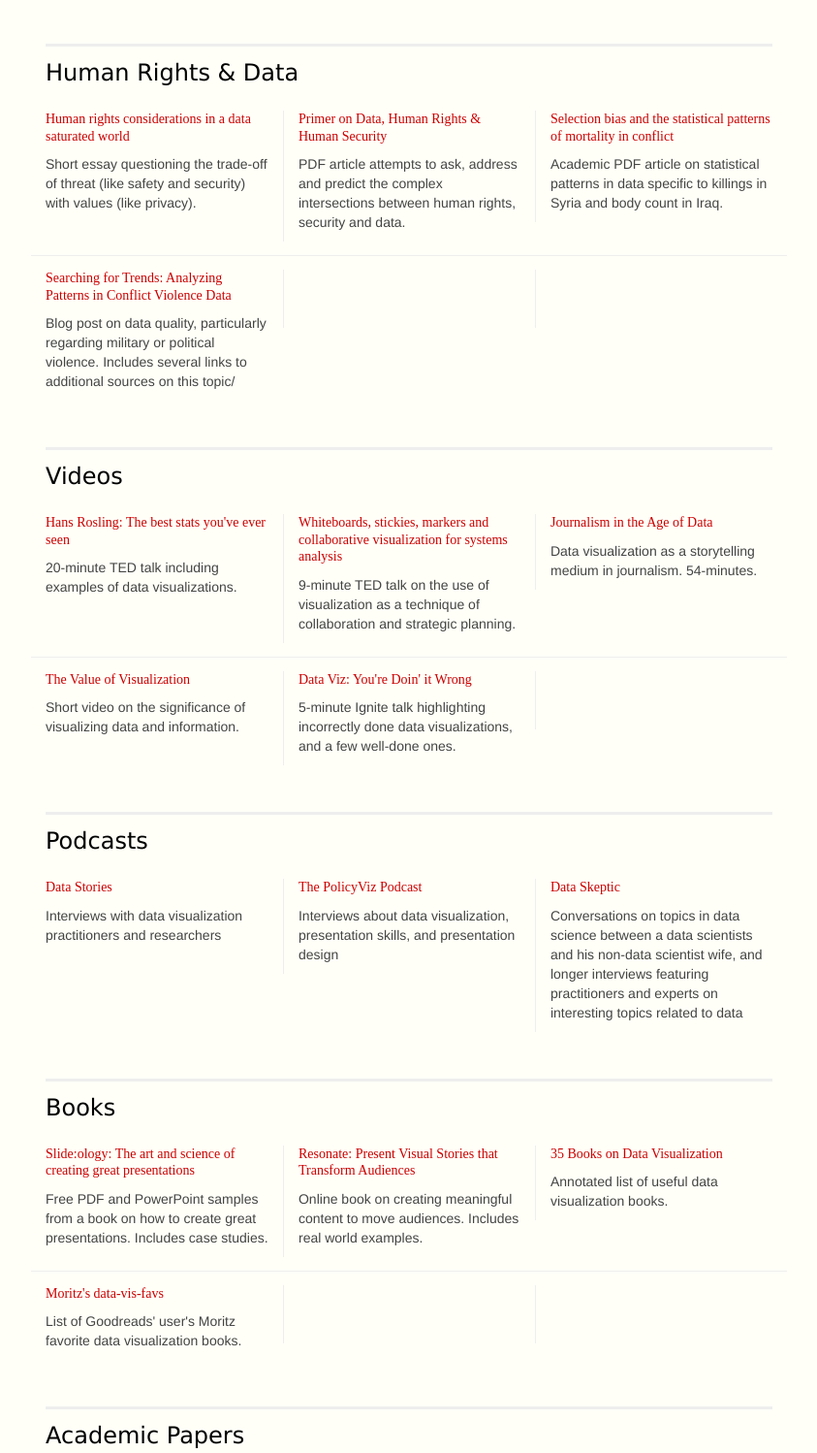
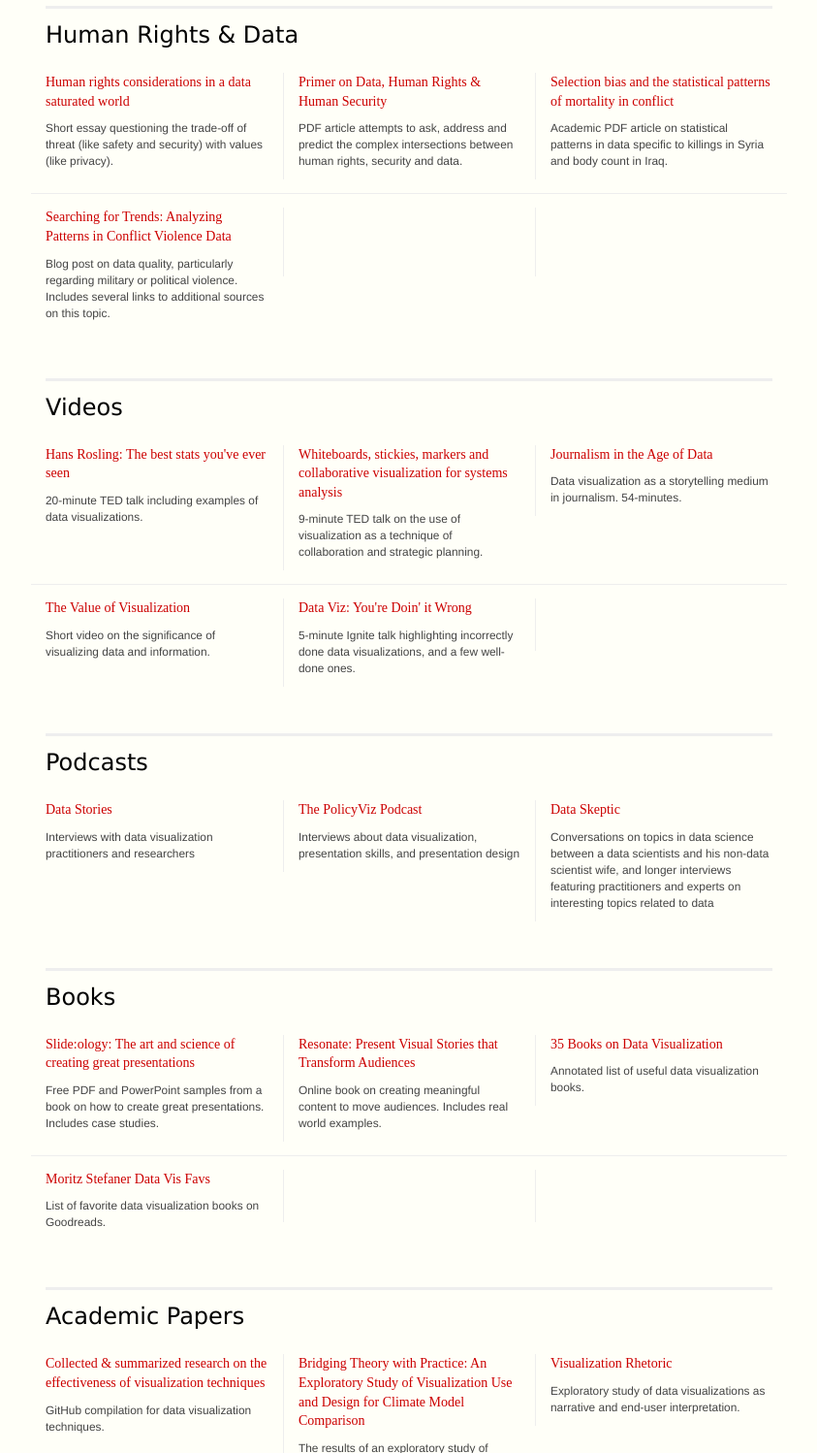
Before and after one commit to bcks/hr-dataviz, a plain HTML site: page resources.html in a window 1280 px wide. Shown: the part 850-2348 px from the top of the page at 97% size, without its empty margins (23-866 px from the left). Drawn offline with nearby package versions, Linux system fonts and the light colour scheme; a web font is replaced by a local one.

Commit message:
Text styling of resources page.

```diff
--- a/css/main.css
+++ b/css/main.css
@@ -205,10 +205,12 @@ body.resources h3.no-border {
 .columns h5 {
     margin-top: 0px;
     font-family: 'Fira Sans Medium';
+    line-height: 1.4em;
 }
 .columns div:first-child {
     border-left: none;
 }
+.columns p { font-size: .85em; }
 
 @media only screen and (max-width : 768px) {
     .column-sep { border: none; margin-top: 0em; padding-top: 0px; }
--- a/resources.html
+++ b/resources.html
@@ -125,15 +125,15 @@
             <div class="row columns column-sep">
                 <div class="col-sm-4">
                     <h5><a href="http://politicalviolenceataglance.org/2014/04/02/searching-for-trends-analyzing-patterns-in-conflict-violence-data/">Searching for Trends: Analyzing Patterns in Conflict Violence Data</a></h5>
-                    <p>Blog post on data quality, particularly regarding military or political violence. Includes several links to additional sources on this topic/</p>
+                    <p>Blog post on data quality, particularly regarding military or political violence. Includes several links to additional sources on this topic.</p>
                 </div>
                 <div class="col-sm-4">
                     <h5></h5>
-                    <p><br><br></p>
+                    <p><br><br><br></p>
                 </div>
                 <div class="col-sm-4">
                     <h5></h5>
-                    <p><br><br></p>
+                    <p><br><br><br></p>
                 </div>
             </div>
 
@@ -210,8 +210,8 @@
 
             <div class="row columns column-sep">
                 <div class="col-sm-4">
-                    <h5><a href="https://www.goodreads.com/review/list/34230725-moritz-stefaner?order=a&shelf=data-vis-favs&sort=title">Moritz's data-vis-favs</a></h5>
-                    <p>List of Goodreads' user's Moritz favorite data visualization books.</p>
+                    <h5><a href="https://www.goodreads.com/review/list/34230725-moritz-stefaner?order=a&shelf=data-vis-favs&sort=title">Moritz Stefaner Data Vis Favs</a></h5>
+                    <p>List of favorite data visualization books on Goodreads.</p>
                 </div>
                 <div class="col-sm-4">
                     <h5></h5>
```
